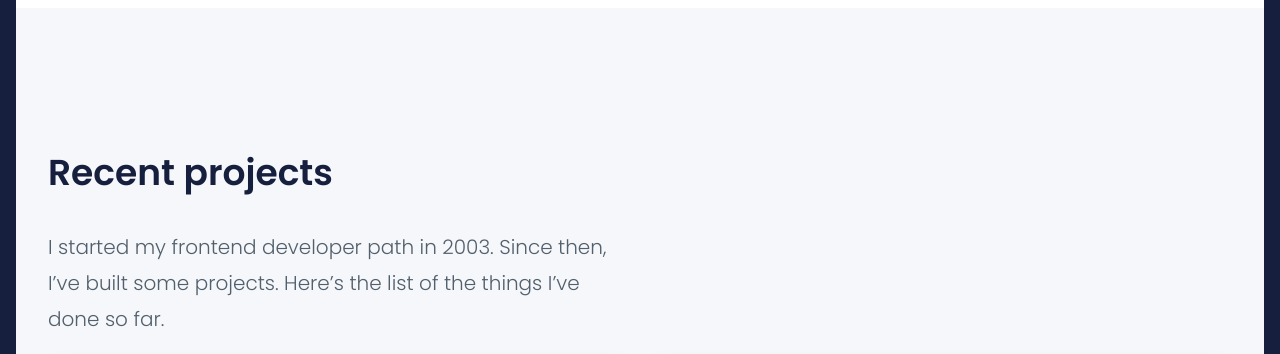
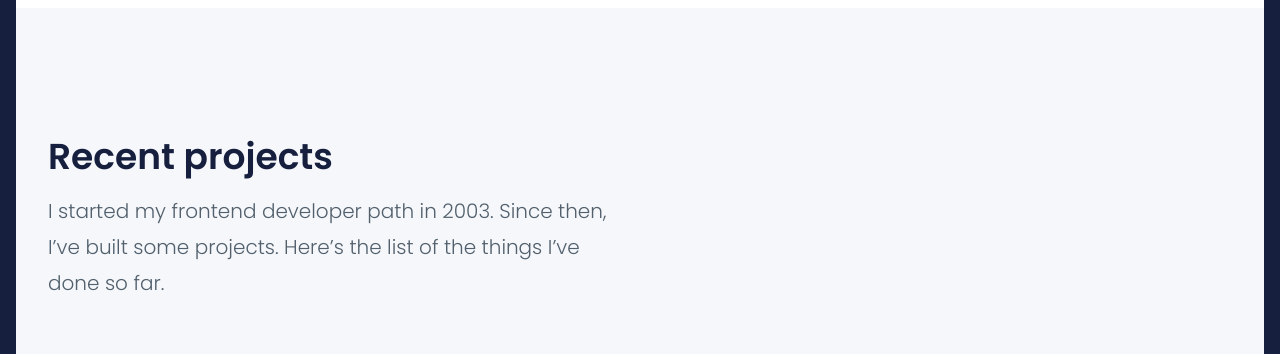
Before and after one commit to Abel1121/Abel1121.github.io, a website: page src/content/index.html in a window 1280 px wide. Shown: the part 2120-2474 px from the top of the page. Drawn offline with nearby package versions, Linux system fonts and the light colour scheme; files that its build step writes are made by us from their sources; files whose address does not match are found by name.

Commit message:
fix: desktop styles distance for project heading

```diff
--- a/src/scss/modules/projects.scss
+++ b/src/scss/modules/projects.scss
@@ -8,7 +8,7 @@
         font-size: 2.25rem;
         margin: 0 auto;
         max-width: 1184px;
-        padding: 1rem 0;
+        margin: 0 auto 1rem;
     }
     &__description {
         color: $grey;
@@ -17,6 +17,7 @@
         font-size: 1.25rem;
         line-height: 2.25rem;
         max-width: 580px;
+        margin: 0 0 4rem;
     }
 }
 .projects-list {
```
